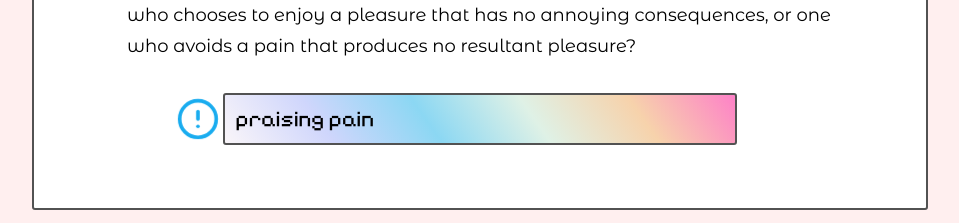
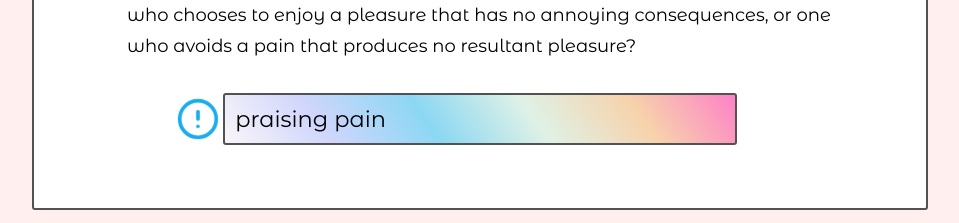
Before and after one commit to sola-fairy/sola-fairy.garden, a Jekyll site: the page built from index.markdown, in a window 1280 px wide. Shown: the part 1103-1326 px from the top of the page, without its empty margins (160-1119 px from the left). Built offline with Jekyll 4.4.1, drawn with Linux system fonts in a browser that asks for light colours; some web fonts are replaced.

Commit message:
formatting

```diff
--- a/assets/style.css
+++ b/assets/style.css
@@ -415,11 +415,10 @@ sup {
 } */
 
 em {
-  font-family: "Cartograph Regular Italic", serif;
+  font-family: "Cartograph Thin Italic", serif;
 }
 
 strong {
-  font-family: "Pixelify Sans", sans-serif;
   font-weight: 400;
   color: var(--black);
   padding: 5px 10px;
```
Also changed, not shown: _posts/2025-11-20-gen-ai-at-work.md (+2 -2 lines).
